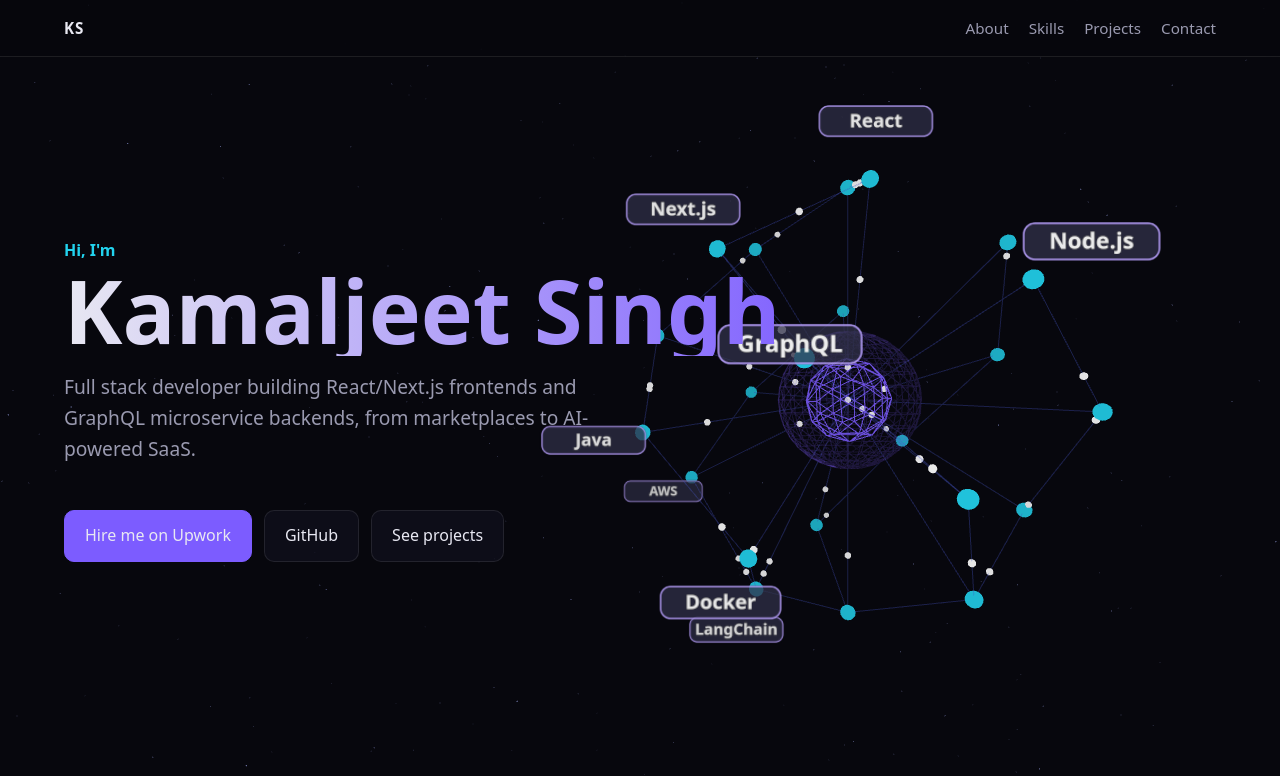
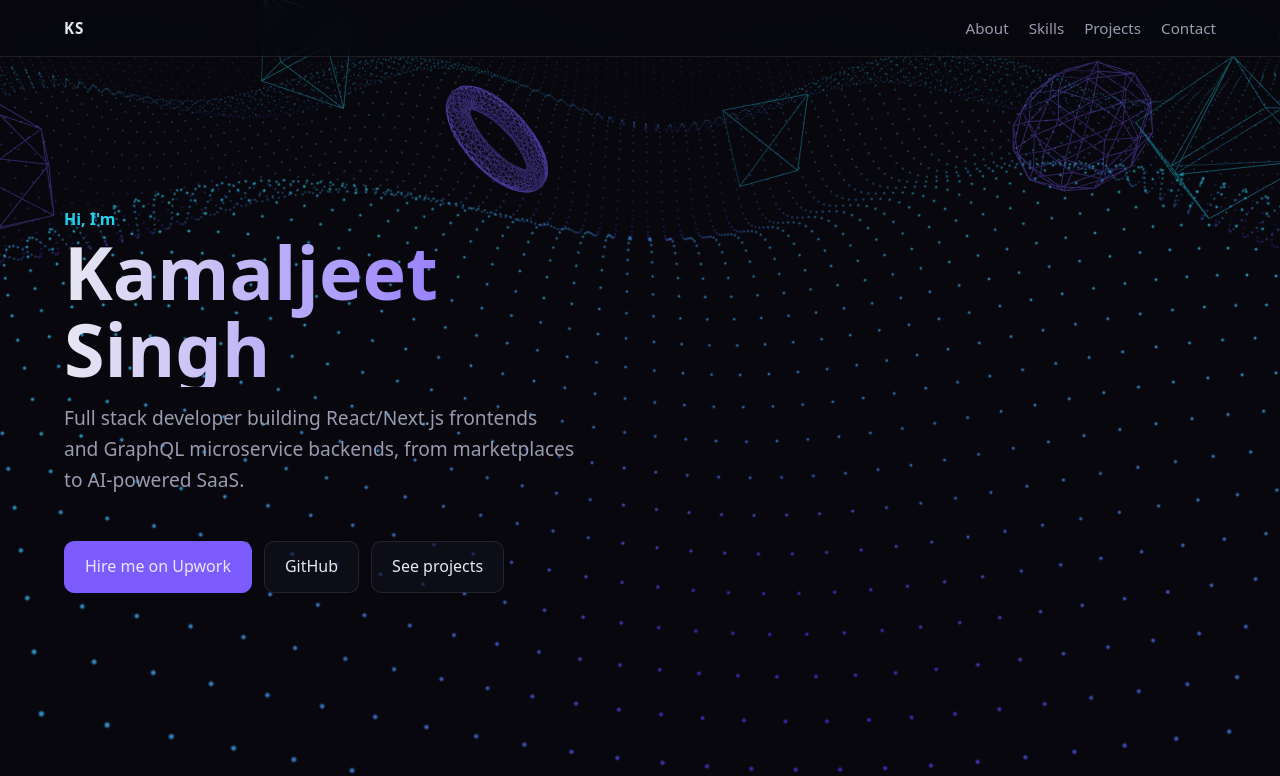
Before and after one commit to Kamal882/Kamal882.github.io, a plain HTML site: page index.html in a window 1280 px wide. Shown: the top 776 px of the page. Drawn offline with nearby package versions, Linux system fonts and the light colour scheme; animation ran at ten frames a second.

Commit message:
Change view

```diff
--- a/main.js
+++ b/main.js
@@ -16,127 +16,84 @@ renderer.setPixelRatio(Math.min(window.devicePixelRatio, 2));
 renderer.setSize(window.innerWidth, window.innerHeight);
 
 const scene = new THREE.Scene();
-scene.fog = new THREE.FogExp2(0x07070d, 0.028);
+scene.fog = new THREE.FogExp2(0x07070d, 0.012);
 
 const camera = new THREE.PerspectiveCamera(60, window.innerWidth / window.innerHeight, 0.1, 200);
-camera.position.set(0, 0, 15);
+camera.position.set(0, 9, 13);
 
 /*
-  Scene: a microservice architecture.
-  - Center: an API gateway (GraphQL) node.
-  - Ring/shell: service nodes (auth, bookings, payments, ...) linked to the gateway
-    and to nearby services.
-  - Glowing packets travel along the links (requests flowing between services).
-  - Labels name the tech: React, Next.js, Node.js, GraphQL, Java, AWS, Docker, LangChain.
+  Full-screen background: a rippling field of glowing points (like a digital ocean)
+  that fills the whole view, with a few faint wireframe shapes drifting above it.
+  The mouse creates ripples; scrolling moves the waves.
 */
-const world = new THREE.Group();
-scene.add(world);
-const isNarrow = () => window.innerWidth < 800;
-world.position.x = isNarrow() ? 0 : 4.5;
+const COLS = 150, ROWS = 100;
+const SIZE_X = 110, SIZE_Z = 90;
+const count = COLS * ROWS;
+const basePos = new Float32Array(count * 2); // x, z
+const positions = new Float32Array(count * 3);
+const colors = new Float32Array(count * 3);
+for (let i = 0; i < ROWS; i++) {
+  for (let j = 0; j < COLS; j++) {
+    const k = i * COLS + j;
+    const x = (j / (COLS - 1) - 0.5) * SIZE_X;
+    const z = (i / (ROWS - 1) - 0.5) * SIZE_Z - 8;
+    basePos[k * 2] = x; basePos[k * 2 + 1] = z;
+    positions[k * 3] = x; positions[k * 3 + 2] = z;
+  }
+}
+const geo = new THREE.BufferGeometry();
+geo.setAttribute("position", new THREE.BufferAttribute(positions, 3));
+geo.setAttribute("color", new THREE.BufferAttribute(colors, 3));
+// Round soft dot texture
+const dot = document.createElement("canvas");
+dot.width = dot.height = 64;
+const dctx = dot.getContext("2d");
+const grad = dctx.createRadialGradient(32, 32, 0, 32, 32, 32);
+grad.addColorStop(0, "rgba(255,255,255,1)");
+grad.addColorStop(0.4, "rgba(255,255,255,0.8)");
+grad.addColorStop(1, "rgba(255,255,255,0)");
+dctx.fillStyle = grad; dctx.fillRect(0, 0, 64, 64);
+const field = new THREE.Points(
+  geo,
+  new THREE.PointsMaterial({ size: 0.17, map: new THREE.CanvasTexture(dot), vertexColors: true, transparent: true, opacity: 1, depthWrite: false })
+);
+scene.add(field);
 
-const COLORS = { gateway: 0x7c5cff, service: 0x22d3ee, link: 0x4a5bd8, packet: 0xffffff };
+const cLow = new THREE.Color(0x4b2fd1);   // deep violet
+const cHigh = new THREE.Color(0x22d3ee);  // cyan
+const tmp = new THREE.Color();
 
-// Gateway
-const gateway = new THREE.Mesh(
-  new THREE.IcosahedronGeometry(0.9, 1),
-  new THREE.MeshBasicMaterial({ color: COLORS.gateway, wireframe: true })
-);
-world.add(gateway);
-const halo = new THREE.Mesh(
-  new THREE.SphereGeometry(1.5, 24, 16),
-  new THREE.MeshBasicMaterial({ color: COLORS.gateway, wireframe: true, transparent: true, opacity: 0.12 })
-);
-world.add(halo);
-
-// Service nodes on a fibonacci sphere shell
-const NODES = 22;
-const RADIUS = 4.6;
-const nodes = [];
-const nodeGeo = new THREE.SphereGeometry(0.16, 12, 12);
-for (let i = 0; i < NODES; i++) {
-  const y = 1 - (i / (NODES - 1)) * 2;
-  const r = Math.sqrt(1 - y * y);
-  const theta = Math.PI * (3 - Math.sqrt(5)) * i;
-  const pos = new THREE.Vector3(Math.cos(theta) * r, y, Math.sin(theta) * r).multiplyScalar(RADIUS);
-  const mesh = new THREE.Mesh(nodeGeo, new THREE.MeshBasicMaterial({ color: COLORS.service }));
-  mesh.position.copy(pos);
-  world.add(mesh);
-  nodes.push(mesh);
-}
-
-// Links: gateway -> every service, plus service -> 2 nearest neighbours
-const edges = [];
-const linkVerts = [];
-function addEdge(a, b) {
-  edges.push([a, b]);
-  linkVerts.push(a.x, a.y, a.z, b.x, b.y, b.z);
-}
-const origin = new THREE.Vector3();
-nodes.forEach((n) => addEdge(origin, n.position));
-nodes.forEach((n, i) => {
-  nodes
-    .map((m, j) => ({ j, d: n.position.distanceTo(m.position) }))
-    .filter((o) => o.j !== i)
-    .sort((a, b) => a.d - b.d)
-    .slice(0, 2)
-    .forEach((o) => { if (o.j > i) addEdge(n.position, nodes[o.j].position); });
+// Faint wireframe shapes drifting above the field
+const shapes = [];
+const shapeGeos = [
+  new THREE.IcosahedronGeometry(2.2, 0),
+  new THREE.OctahedronGeometry(2, 0),
+  new THREE.TorusGeometry(1.8, 0.4, 12, 40),
+  new THREE.TetrahedronGeometry(2.2, 0),
+  new THREE.IcosahedronGeometry(1.6, 1),
+  new THREE.BoxGeometry(2.4, 2.4, 2.4),
+];
+shapeGeos.forEach((g, i) => {
+  const m = new THREE.Mesh(g, new THREE.MeshBasicMaterial({ color: i % 2 ? 0x22d3ee : 0x7c5cff, wireframe: true, transparent: true, opacity: 0.22 }));
+  m.position.set((i / (shapeGeos.length - 1) - 0.5) * 34 + (Math.random() - 0.5) * 4, 2.5 + Math.random() * 3, -4 - Math.random() * 12);
+  m.userData = { speed: 0.1 + Math.random() * 0.25, bob: Math.random() * 6, baseY: m.position.y };
+  scene.add(m);
+  shapes.push(m);
 });
-const linkGeo = new THREE.BufferGeometry();
-linkGeo.setAttribute("position", new THREE.Float32BufferAttribute(linkVerts, 3));
-world.add(new THREE.LineSegments(linkGeo, new THREE.LineBasicMaterial({ color: COLORS.link, transparent: true, opacity: 0.35 })));
-
-// Packets travelling along random edges
-const PACKETS = 40;
-const packets = [];
-const packetGeo = new THREE.SphereGeometry(0.07, 8, 8);
-for (let i = 0; i < PACKETS; i++) {
-  const mesh = new THREE.Mesh(packetGeo, new THREE.MeshBasicMaterial({ color: COLORS.packet }));
-  world.add(mesh);
-  packets.push({ mesh, edge: edges[Math.floor(Math.random() * edges.length)], t: Math.random(), speed: 0.15 + Math.random() * 0.35, dir: Math.random() < 0.5 ? 1 : -1 });
-}
-
-// Tech labels as sprites
-function makeLabel(text, color) {
-  const c = document.createElement("canvas");
-  c.width = 256; c.height = 80;
-  const ctx = c.getContext("2d");
-  ctx.font = "bold 40px system-ui, sans-serif";
-  ctx.textAlign = "center"; ctx.textBaseline = "middle";
-  ctx.fillStyle = "rgba(10,10,20,0.75)";
-  ctx.beginPath();
-  ctx.roundRect(8, 8, 240, 64, 20);
-  ctx.fill();
-  ctx.strokeStyle = color; ctx.lineWidth = 3; ctx.stroke();
-  ctx.fillStyle = "#fff";
-  ctx.fillText(text, 128, 42);
-  const tex = new THREE.CanvasTexture(c);
-  const sprite = new THREE.Sprite(new THREE.SpriteMaterial({ map: tex, transparent: true, depthTest: false }));
-  sprite.scale.set(2.2, 0.69, 1);
-  return sprite;
-}
-const labels = ["React", "Next.js", "Node.js", "GraphQL", "Java", "AWS", "Docker", "LangChain"];
-labels.forEach((text, i) => {
-  const n = nodes[Math.floor((i + 0.5) * (NODES / labels.length))];
-  const s = makeLabel(text, "#7c5cff");
-  s.position.copy(n.position).multiplyScalar(1.22);
-  world.add(s);
-});
-
-// Distant star dust
-const COUNT = 1200;
-const pts = new Float32Array(COUNT * 3);
-for (let i = 0; i < COUNT * 3; i++) pts[i] = (Math.random() - 0.5) * 70;
-const starGeo = new THREE.BufferGeometry();
-starGeo.setAttribute("position", new THREE.BufferAttribute(pts, 3));
-const stars = new THREE.Points(starGeo, new THREE.PointsMaterial({ color: 0xaab4ff, size: 0.05, transparent: true, opacity: 0.7 }));
-scene.add(stars);
 
 // Input
 const mouse = { x: 0, y: 0 };
+const ripple = new THREE.Vector2(999, 999); // mouse position projected onto the field
+const raycaster = new THREE.Raycaster();
+const groundPlane = new THREE.Plane(new THREE.Vector3(0, 1, 0), 0);
+const hit = new THREE.Vector3();
 window.addEventListener("pointermove", (e) => {
-  mouse.x = (e.clientX / window.innerWidth - 0.5) * 2;
-  mouse.y = (e.clientY / window.innerHeight - 0.5) * 2;
+  mouse.x = (e.clientX / window.innerWidth) * 2 - 1;
+  mouse.y = -(e.clientY / window.innerHeight) * 2 + 1;
+  raycaster.setFromCamera(mouse, camera);
+  if (raycaster.ray.intersectPlane(groundPlane, hit)) ripple.set(hit.x, hit.z);
 });
+
 let scrollProgress = 0;
 function updateScroll() {
   const max = document.documentElement.scrollHeight - window.innerHeight;
@@ -149,37 +106,40 @@ window.addEventListener("resize", () => {
   camera.aspect = window.innerWidth / window.innerHeight;
   camera.updateProjectionMatrix();
   renderer.setSize(window.innerWidth, window.innerHeight);
-  world.position.x = isNarrow() ? 0 : 4.5;
 });
 
 const clock = new THREE.Clock();
-let last = 0;
 function tick() {
-  const t = clock.getElapsedTime();
-  const dt = t - last; last = t;
+  const t = reduceMotion ? 0 : clock.getElapsedTime();
+  const phase = t * 0.7 + scrollProgress * 12;
 
-  if (!reduceMotion) {
-    world.rotation.y = t * 0.12 + scrollProgress * Math.PI * 2;
-    gateway.rotation.x = t * 0.5;
-    gateway.rotation.y = t * 0.7;
-    halo.scale.setScalar(1 + Math.sin(t * 2) * 0.06);
-    stars.rotation.y = t * 0.01;
+  for (let k = 0; k < count; k++) {
+    const x = basePos[k * 2], z = basePos[k * 2 + 1];
+    let y =
+      Math.sin(x * 0.22 + phase) * 1.5 +
+      Math.sin(z * 0.28 + phase * 0.8) * 1.3 +
+      Math.sin((x + z) * 0.12 + phase * 0.5) * 0.7;
 
-    packets.forEach((p) => {
-      p.t += p.speed * dt * p.dir;
-      if (p.t > 1 || p.t < 0) {
-        p.edge = edges[Math.floor(Math.random() * edges.length)];
-        p.dir = Math.random() < 0.5 ? 1 : -1;
-        p.t = p.dir === 1 ? 0 : 1;
-      }
-      p.mesh.position.lerpVectors(p.edge[0], p.edge[1], p.t);
-    });
+    const dx = x - ripple.x, dz = z - ripple.y;
+    const d = Math.sqrt(dx * dx + dz * dz);
+    y += Math.sin(d * 1.4 - t * 4) * Math.exp(-d * 0.35) * 1.6;
+
+    positions[k * 3 + 1] = y;
+    tmp.copy(cLow).lerp(cHigh, THREE.MathUtils.clamp((y + 2.5) / 5.5, 0, 1));
+    colors[k * 3] = tmp.r; colors[k * 3 + 1] = tmp.g; colors[k * 3 + 2] = tmp.b;
   }
+  geo.attributes.position.needsUpdate = true;
+  geo.attributes.color.needsUpdate = true;
 
-  world.rotation.x = scrollProgress * 0.6;
-  camera.position.x += (mouse.x * 1.2 - camera.position.x) * 0.05;
-  camera.position.y += (-mouse.y * 0.8 - camera.position.y) * 0.05;
-  camera.lookAt(0, 0, 0);
+  shapes.forEach((s) => {
+    s.rotation.x = t * s.userData.speed;
+    s.rotation.y = t * s.userData.speed * 1.3;
+    s.position.y = s.userData.baseY + Math.sin(t * 0.6 + s.userData.bob) * 0.6;
+  });
+
+  camera.position.x += (mouse.x * 2 - camera.position.x) * 0.04;
+  camera.position.y += (9 + mouse.y * 1.2 - camera.position.y) * 0.04;
+  camera.lookAt(0, -2, -3);
 
   renderer.render(scene, camera);
   requestAnimationFrame(tick);
--- a/style.css
+++ b/style.css
@@ -36,11 +36,11 @@ main, .nav, footer { position: relative; z-index: 1; }
   min-height: 100vh;
   display: flex; flex-direction: column; justify-content: center;
   padding: 0 5vw;
-  max-width: 900px;
+  max-width: 640px;
 }
 .eyebrow { color: var(--accent2); font-weight: 600; }
 h1 {
-  font-size: clamp(2.6rem, 9vw, 5.5rem);
+  font-size: clamp(2.4rem, 7vw, 4.6rem);
   line-height: 1.05;
   background: linear-gradient(90deg, var(--text), var(--accent));
   -webkit-background-clip: text; background-clip: text; color: transparent;
@@ -101,3 +101,8 @@ footer { text-align: center; padding: 30px; color: var(--muted); font-size: 0.85
 }
 
 .more { margin-top: 20px; }
+
+@media (max-width: 800px) {
+  #bg { opacity: 0.55; }
+  .hero { max-width: 100%; }
+}
```
